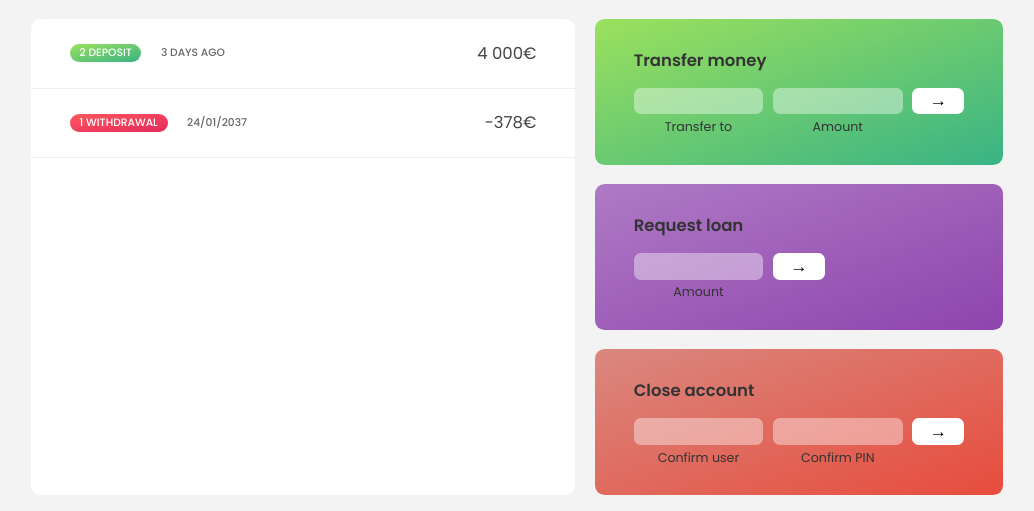
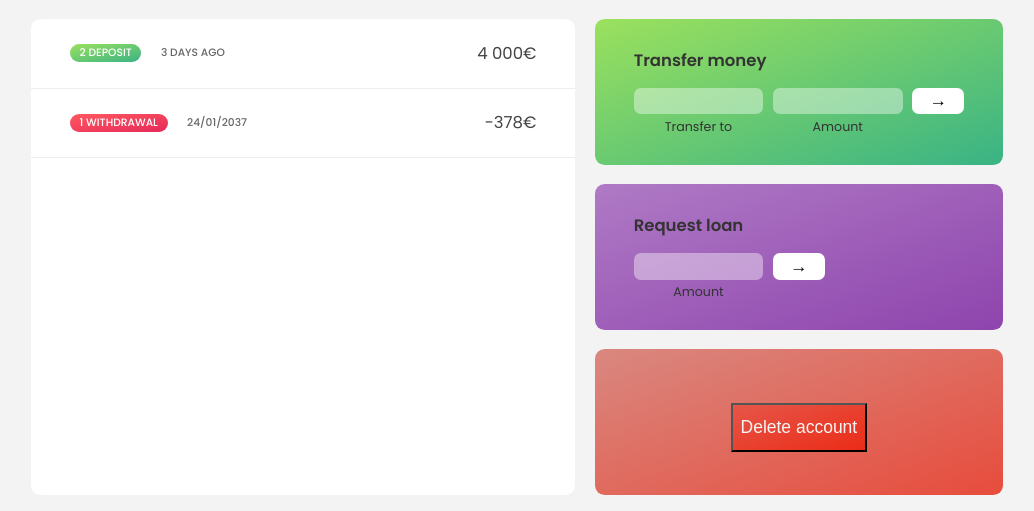
Before and after one commit to sasanedicbn/Bank-app, a website built with Vite: page Bank app/index.html in a window 1280 px wide. Shown: the part 464-975 px from the top of the page, without its empty margins (123-1157 px from the left). Built offline with nearby package versions, Linux system fonts and the light colour scheme; files whose address does not match are found by name.

Commit message:
Change html and css code

```diff
--- a/Bank app/index.html
+++ b/Bank app/index.html
@@ -80,13 +80,8 @@
 
     <!-- OPERATION: CLOSE -->
     <div class="operation operation--close">
-      <h2>Close account</h2>
       <form class="form form--close">
-        <input type="text" class="form__input form__input--user" />
-        <input type="password" maxlength="6" class="form__input form__input--pin" />
-        <button class="form__btn form__btn--close">&rarr;</button>
-        <label class="form__label">Confirm user</label>
-        <label class="form__label">Confirm PIN</label>
+        <button class=" close-account">Delete account</button>
       </form>
     </div>
 
--- a/Bank app/style.css
+++ b/Bank app/style.css
@@ -236,6 +236,22 @@
   font-weight: 500;
   cursor: pointer;
 }
+.form--close{
+  display: flex;
+  align-items: center;
+  justify-content: center;
+  padding-top: 25px;
+}
+ .close-account{
+  padding: 12px 8px;
+  border: rgb(78, 78, 78)
+  border-radius: 0.7rem;
+  font-size: 1.8rem;
+  background-image: linear-gradient(to top left, #eb2c17, #e65649);  cursor: pointer;
+  transition: all 0.3s;
+  color: #f5f5f5;
+}
+
 /* End exceptions */
 
 .form__input {
```
